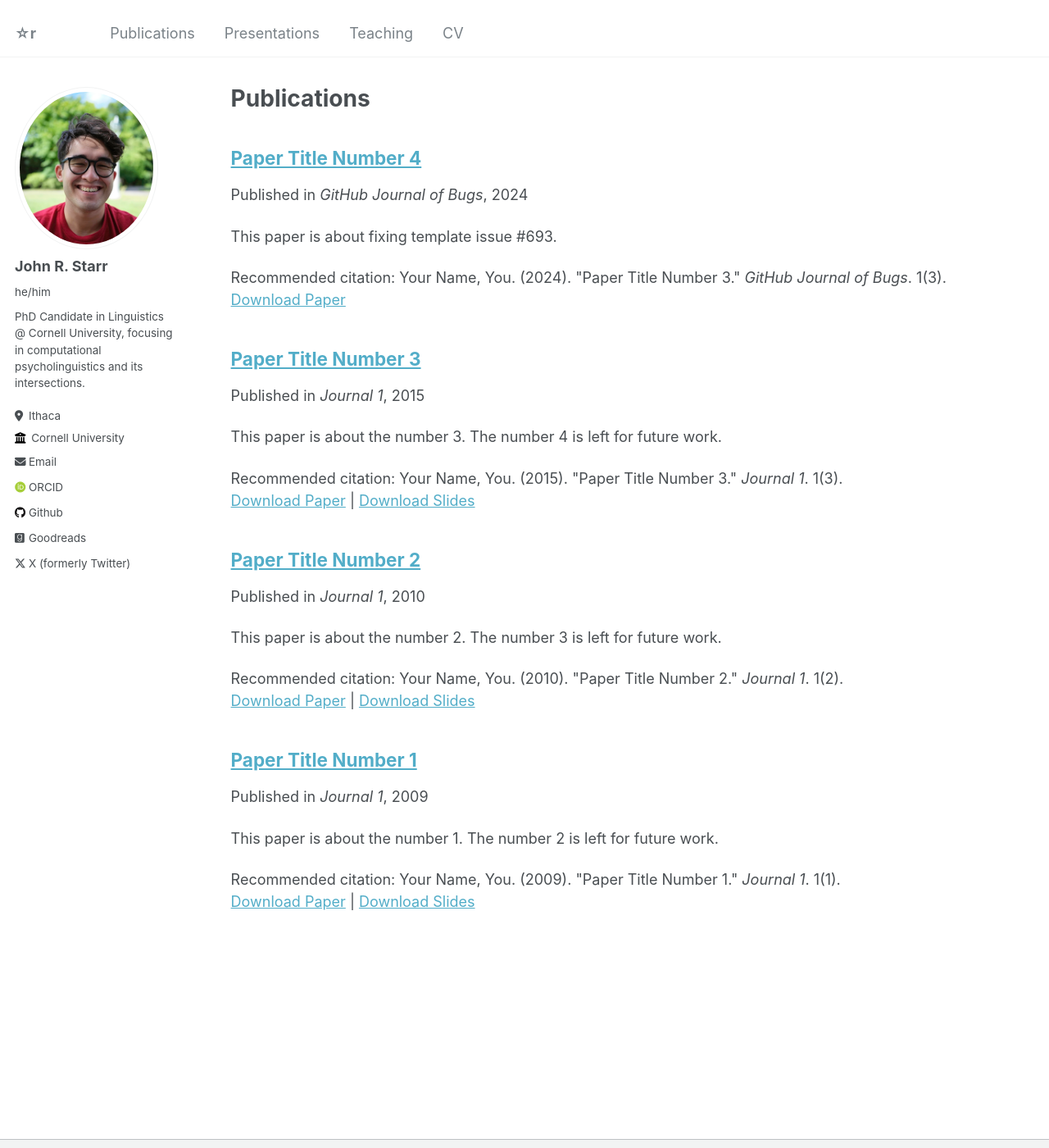
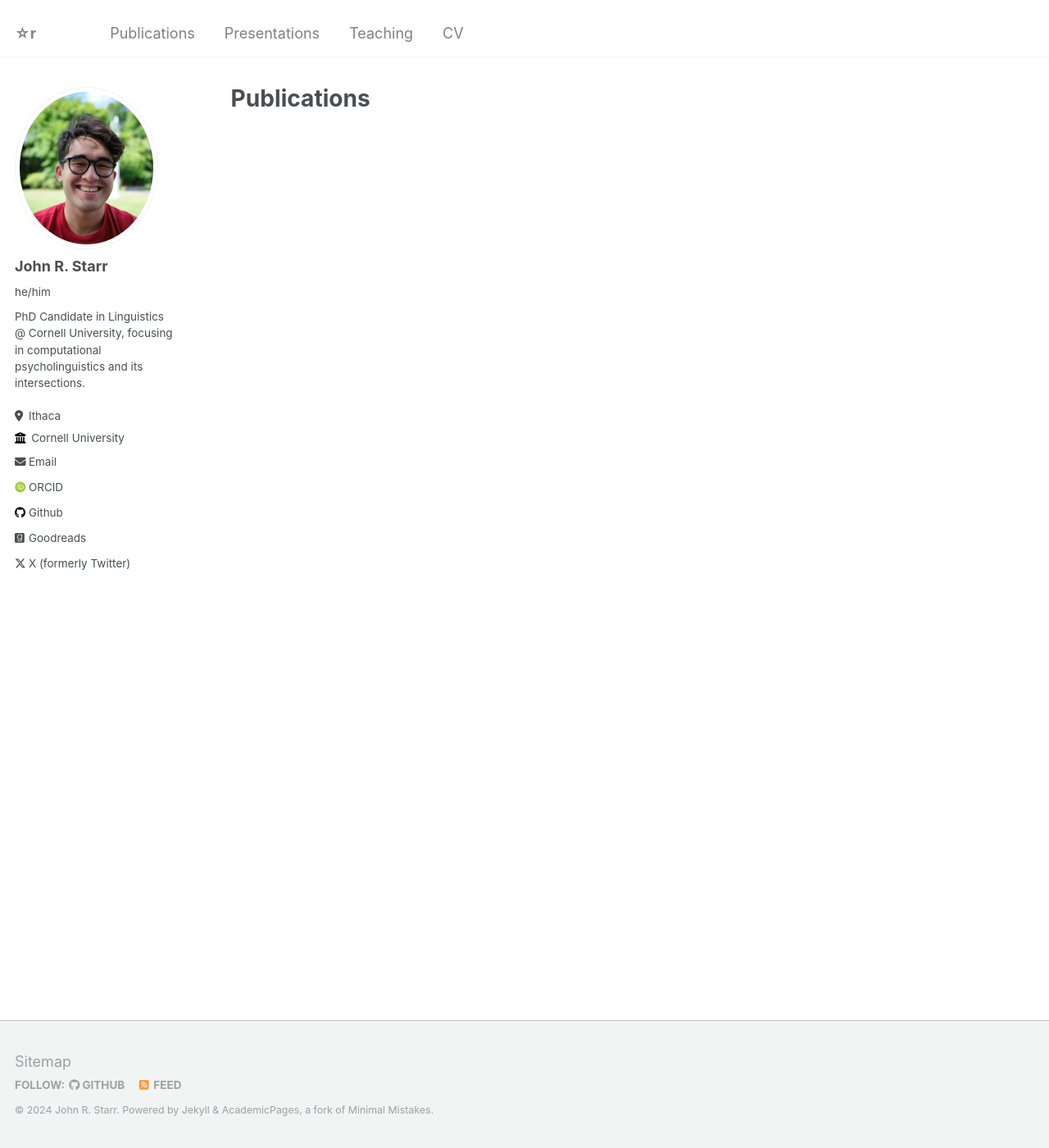
Before and after one commit to johnstarr-ling/johnstarr-ling.github.io, a Jekyll site: the page built from _pages/publications.md, in a window 1280 px wide and 1400 px high. Shown: the whole window at 82% size. Built offline with Jekyll 4.4.1, drawn with Linux system fonts in a browser that asks for light colours; some web fonts are replaced.

```diff
--- a/_pages/talks.html
+++ b/_pages/talks.html
@@ -11,6 +11,6 @@
 
 {% endif %}
 
-{% for post in site.talks reversed %}
+{% for post in site.talks %}
   {% include archive-single-talk.html %}
 {% endfor %}
--- a/_publications/2009-10-01-paper-title-number-1.md
+++ /dev/null
@@ -1,13 +0,0 @@
----
-title: "Paper Title Number 1"
-collection: publications
-permalink: /publication/2009-10-01-paper-title-number-1
-excerpt: 'This paper is about the number 1. The number 2 is left for future work.'
-date: 2009-10-01
-venue: 'Journal 1'
-slidesurl: 'http://academicpages.github.io/files/slides1.pdf'
-paperurl: 'http://academicpages.github.io/files/paper1.pdf'
-citation: 'Your Name, You. (2009). &quot;Paper Title Number 1.&quot; <i>Journal 1</i>. 1(1).'
----
-
-The contents above will be part of a list of publications, if the user clicks the link for the publication than the contents of section will be rendered as a full page, allowing you to provide more information about the paper for the reader. When publications are displayed as a single page, the contents of the above "citation" field will automatically be included below this section in a smaller font.
--- a/_publications/2010-10-01-paper-title-number-2.md
+++ /dev/null
@@ -1,13 +0,0 @@
----
-title: "Paper Title Number 2"
-collection: publications
-permalink: /publication/2010-10-01-paper-title-number-2
-excerpt: 'This paper is about the number 2. The number 3 is left for future work.'
-date: 2010-10-01
-venue: 'Journal 1'
-slidesurl: 'http://academicpages.github.io/files/slides2.pdf'
-paperurl: 'http://academicpages.github.io/files/paper2.pdf'
-citation: 'Your Name, You. (2010). &quot;Paper Title Number 2.&quot; <i>Journal 1</i>. 1(2).'
----
-
-The contents above will be part of a list of publications, if the user clicks the link for the publication than the contents of section will be rendered as a full page, allowing you to provide more information about the paper for the reader. When publications are displayed as a single page, the contents of the above "citation" field will automatically be included below this section in a smaller font.
--- a/_publications/2015-10-01-paper-title-number-3.md
+++ /dev/null
@@ -1,13 +0,0 @@
----
-title: "Paper Title Number 3"
-collection: publications
-permalink: /publication/2015-10-01-paper-title-number-3
-excerpt: 'This paper is about the number 3. The number 4 is left for future work.'
-date: 2015-10-01
-venue: 'Journal 1'
-slidesurl: 'http://academicpages.github.io/files/slides3.pdf'
-paperurl: 'http://academicpages.github.io/files/paper3.pdf'
-citation: 'Your Name, You. (2015). &quot;Paper Title Number 3.&quot; <i>Journal 1</i>. 1(3).'
----
-
-The contents above will be part of a list of publications, if the user clicks the link for the publication than the contents of section will be rendered as a full page, allowing you to provide more information about the paper for the reader. When publications are displayed as a single page, the contents of the above "citation" field will automatically be included below this section in a smaller font.
--- a/_publications/2024-02-17-paper-title-number-4.md
+++ /dev/null
@@ -1,12 +0,0 @@
----
-title: "Paper Title Number 4"
-collection: publications
-permalink: /publication/2024-02-17-paper-title-number-4
-excerpt: 'This paper is about fixing template issue #693.'
-date: 2024-02-17
-venue: 'GitHub Journal of Bugs'
-paperurl: 'http://academicpages.github.io/files/paper3.pdf'
-citation: 'Your Name, You. (2024). &quot;Paper Title Number 3.&quot; <i>GitHub Journal of Bugs</i>. 1(3).'
----
-
-The contents above will be part of a list of publications, if the user clicks the link for the publication than the contents of section will be rendered as a full page, allowing you to provide more information about the paper for the reader. When publications are displayed as a single page, the contents of the above "citation" field will automatically be included below this section in a smaller font.
```
Also changed, not shown: 3 other files.
